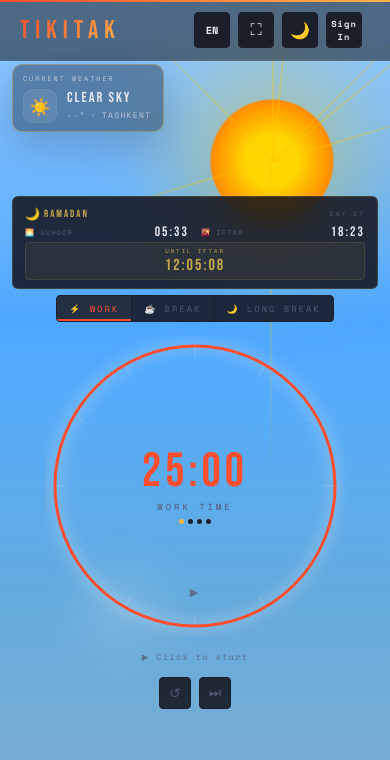
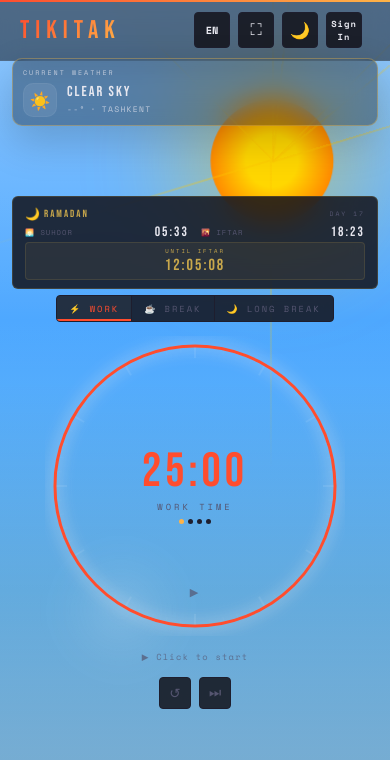
Before and after one commit to SanakulovDev/Pomodoro, a plain HTML site: page index.html in a window 390 px wide. Drawn offline with nearby package versions, Linux system fonts and the light colour scheme; no server answers.

Commit message:
feat: enhance weather panel styling for improved visibility and responsiveness on mobile devices

```diff
--- a/css/style.css
+++ b/css/style.css
@@ -249,7 +249,8 @@ body {
 
 /* Weather HUD */
 .weather-panel {
-  position:fixed; top:72px; left:18px; z-index:3;
+  position:fixed; top:72px; left:18px; z-index:1001;
+  width:min(220px, calc(100vw - 36px));
   min-width:170px; max-width:220px;
   padding:10px 12px;
   border-radius:12px;
@@ -258,6 +259,9 @@ body {
   box-shadow:0 16px 40px rgba(0,0,0,0.18);
   backdrop-filter:blur(14px);
   pointer-events:none;
+}
+.ios-fullscreen .weather-panel {
+  z-index:10001;
 }
 .weather-panel.clear.day { border-color:rgba(255,196,77,0.35); }
 .weather-panel.clear.night { border-color:rgba(147,197,253,0.25); }
@@ -545,8 +549,10 @@ body.light header { background:rgba(245,240,232,0.5); }
 /* ===== MOBILE ===== */
 @media (max-width: 768px) {
   .weather-panel {
-    top:64px; left:12px;
-    min-width:152px; max-width:180px;
+    top:calc(env(safe-area-inset-top) + 58px);
+    left:12px; right:12px;
+    width:auto;
+    min-width:0; max-width:none;
     padding:8px 10px;
     border-radius:10px;
   }
@@ -583,8 +589,10 @@ body.light header { background:rgba(245,240,232,0.5); }
 /* Landscape mobile */
 @media (orientation: landscape) and (max-height: 500px) {
   .weather-panel {
-    top:36px; left:auto; right:8px;
+    top:calc(env(safe-area-inset-top) + 36px);
+    left:auto; right:8px;
     min-width:140px; max-width:168px;
+    width:min(168px, calc(100vw - 16px));
     padding:7px 9px;
     border-radius:9px;
   }
```
